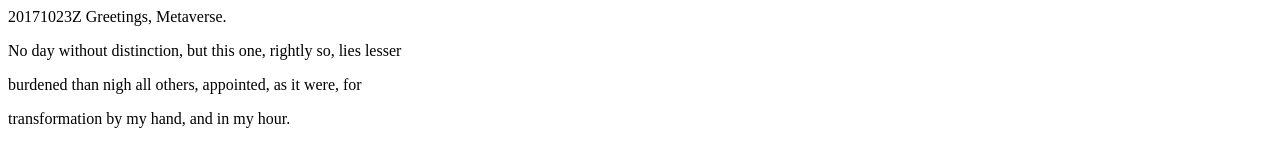
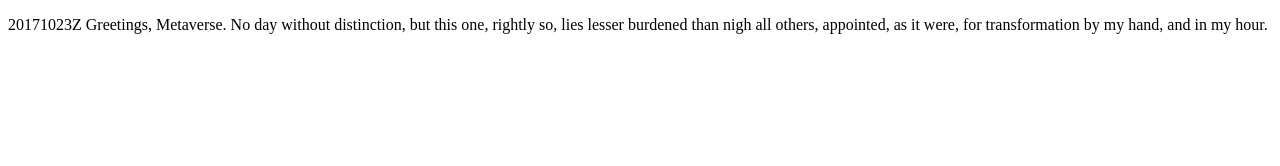
Before and after one commit to jpt4/jpt4.github.io, a plain HTML site: page index.html in a window 1280 px wide. Drawn offline with Linux system fonts and the light colour scheme.

Commit message:
More tags.

```diff
--- a/index.html
+++ b/index.html
@@ -1,15 +1,14 @@
+<!DOCTYPE html>
+<html>
 <body>
+<p>
 20171023Z
 
 Greetings, Metaverse.
 
-<p>
 No day without distinction, but this one, rightly so, lies lesser
-</p>
-<p>
 burdened than nigh all others, appointed, as it were, for
-</p>
-<p>
 transformation by my hand, and in my hour.
 </p>
 </body>
+</html>
```
